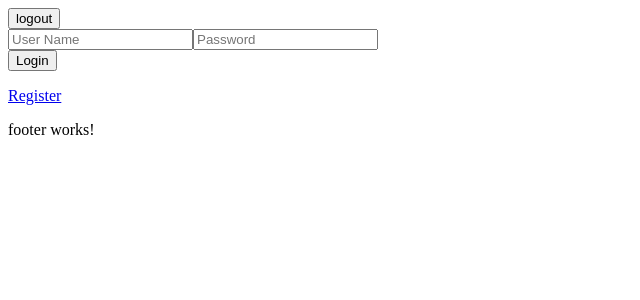
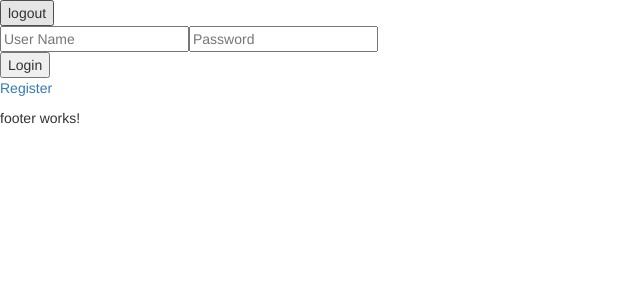
Before and after one commit to gowthamk63/BookWorm, an Angular app in the folder client/: page /login in a window 1280 px wide. Shown: the top 300 px of the page, without its empty margins (0-640 px from the left). Built offline with nearby package versions, Linux system fonts and the light colour scheme.

Commit message:
added bootstrap

```diff
--- a/client/package.json
+++ b/client/package.json
@@ -21,6 +21,7 @@
     "@angular/platform-browser": "^4.0.0",
     "@angular/platform-browser-dynamic": "^4.0.0",
     "@angular/router": "^4.0.0",
+    "bootstrap": "^3.3.7",
     "core-js": "^2.4.1",
     "rxjs": "^5.1.0",
     "zone.js": "^0.8.4"
--- a/client/src/app/login/login.component.css
+++ b/client/src/app/login/login.component.css
@@ -0,0 +1,7 @@
+body{
+    background-image: url("../../assets/login_image.jpg");
+}
+
+form{
+
+}
```
Also changed, not shown: client/.angular-cli.json, client/src/assets/login_image.jpg (added).
